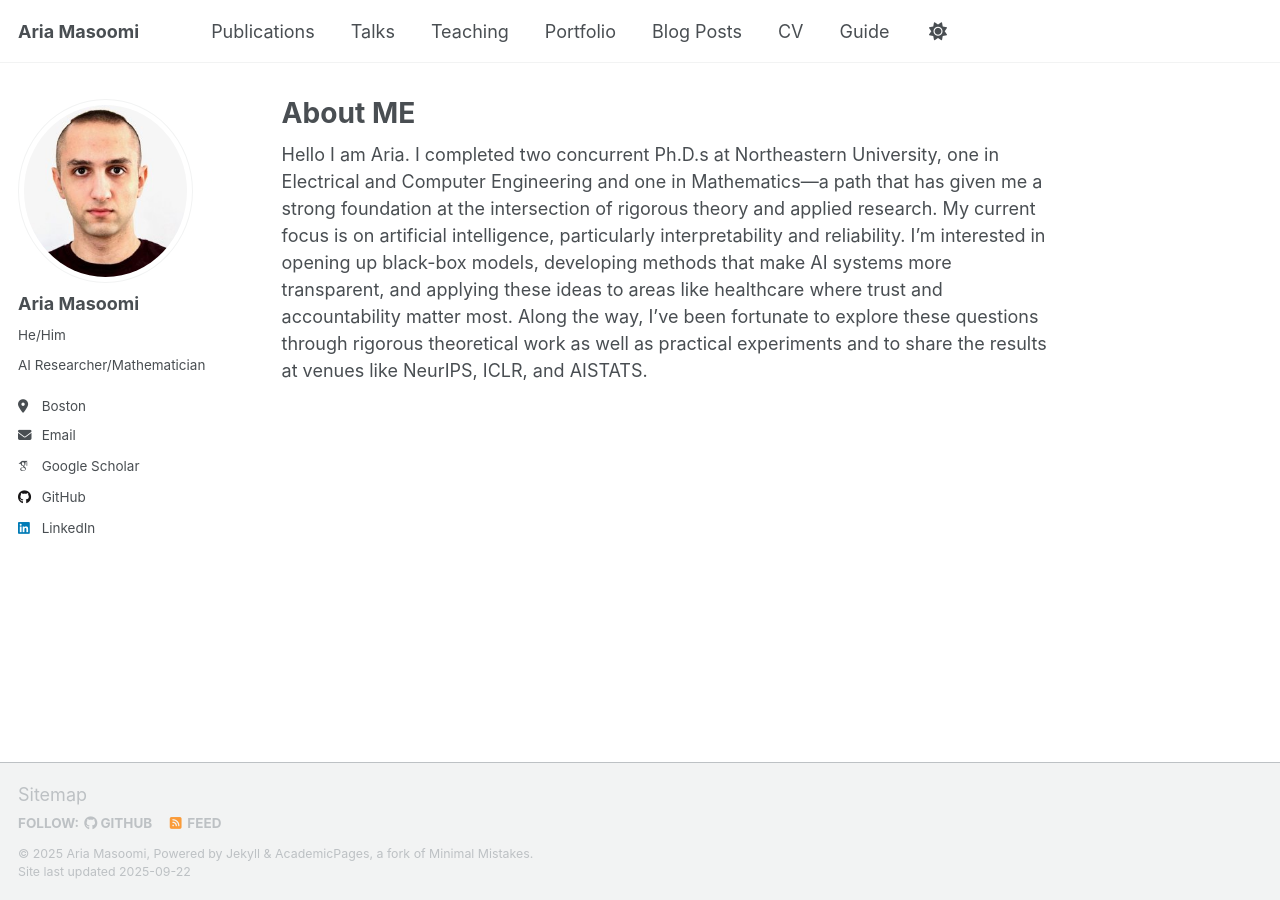
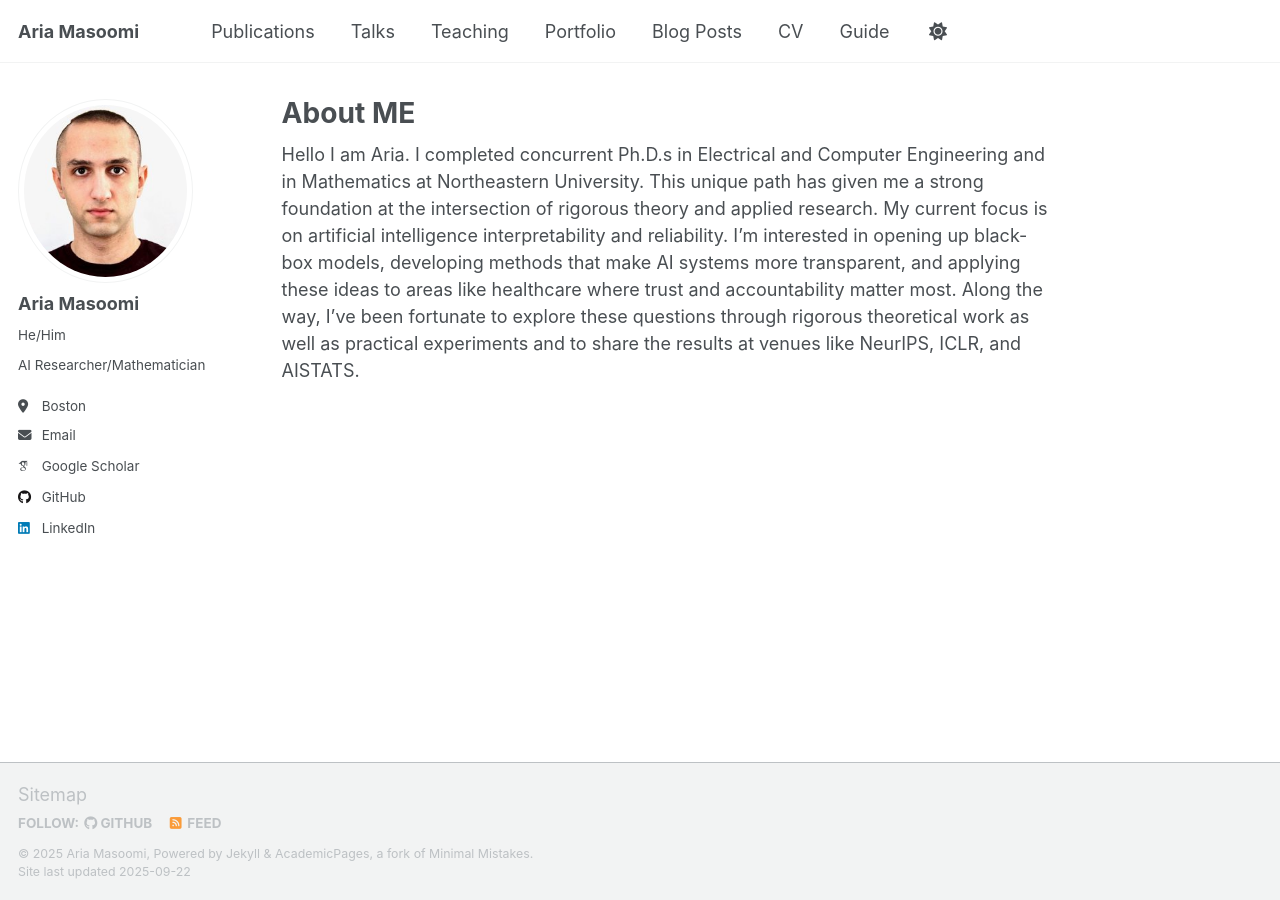
Before and after one commit to ariahimself/ariahimself.github.io, a Jekyll site: the page built from _pages/about.md, in a window 1280 px wide. Built offline with Jekyll 4.4.1, drawn with Linux system fonts in a browser that asks for light colours; some web fonts are replaced; a script that is not in the unit is left out.

Commit message:
updated about me

```diff
--- a/_pages/about.md
+++ b/_pages/about.md
@@ -7,4 +7,4 @@
   - /about.html
 ---
 
-Hello I am Aria. I completed two concurrent Ph.D.s at Northeastern University, one in Electrical and Computer Engineering and one in Mathematics—a path that has given me a strong foundation at the intersection of rigorous theory and applied research. My current focus is on artificial intelligence, particularly interpretability and reliability. I’m interested in opening up black-box models, developing methods that make AI systems more transparent, and applying these ideas to areas like healthcare where trust and accountability matter most. Along the way, I’ve been fortunate to explore these questions through rigorous theoretical work as well as practical experiments and to share the results at venues like NeurIPS, ICLR, and AISTATS.
+Hello I am Aria. I completed concurrent Ph.D.s in Electrical and Computer Engineering and in Mathematics at Northeastern University. This unique path has given me a strong foundation at the intersection of rigorous theory and applied research. My current focus is on artificial intelligence interpretability and reliability. I’m interested in opening up black-box models, developing methods that make AI systems more transparent, and applying these ideas to areas like healthcare where trust and accountability matter most. Along the way, I’ve been fortunate to explore these questions through rigorous theoretical work as well as practical experiments and to share the results at venues like NeurIPS, ICLR, and AISTATS.
```
